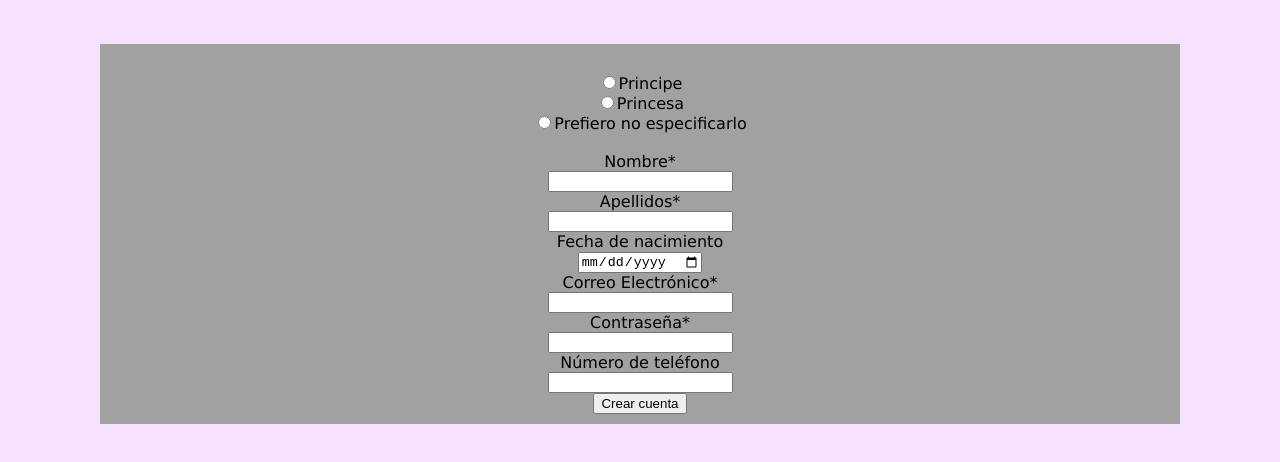
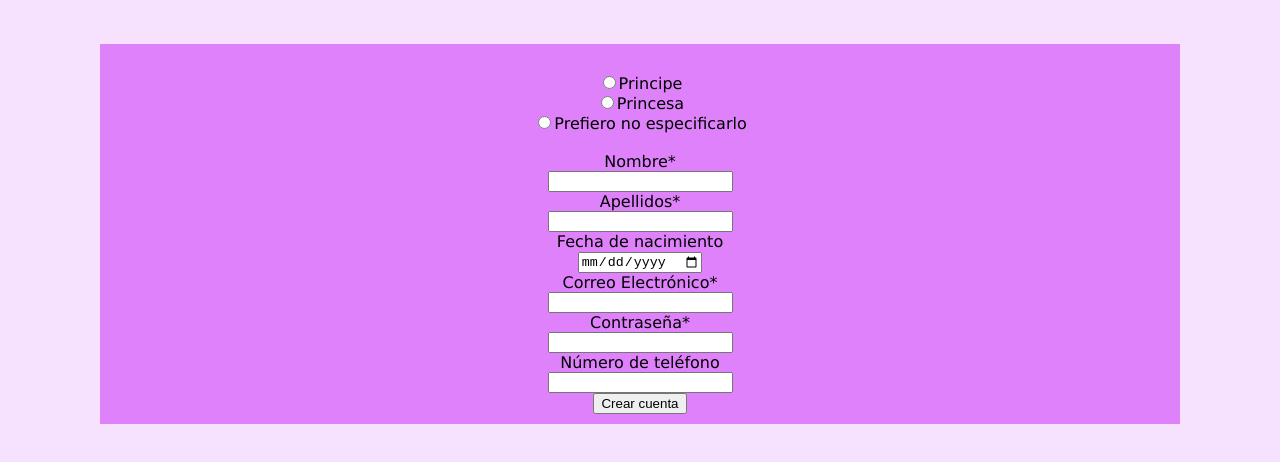
Before and after one commit to marioespinar/BEAURY_ENTORNOS, a plain HTML site: page registro.html in a window 1280 px wide. Shown: the part 214-676 px from the top of the page. Drawn offline with Linux system fonts and the light colour scheme.

Commit message:
añadidos cambios en rama conflictos 2

```diff
--- a/registro.html
+++ b/registro.html
@@ -38,7 +38,7 @@
         <div class="registrotitulo">
        <h1>Cuentanos sobre ti</h1>
     </div>
-    <div style="background-color:rgb(161, 161, 161)" >
+    <div style="background-color:rgb(222, 129, 250)" >
     <div class="registro2">
        <form>
         <div clas="registroOpciones">
```
